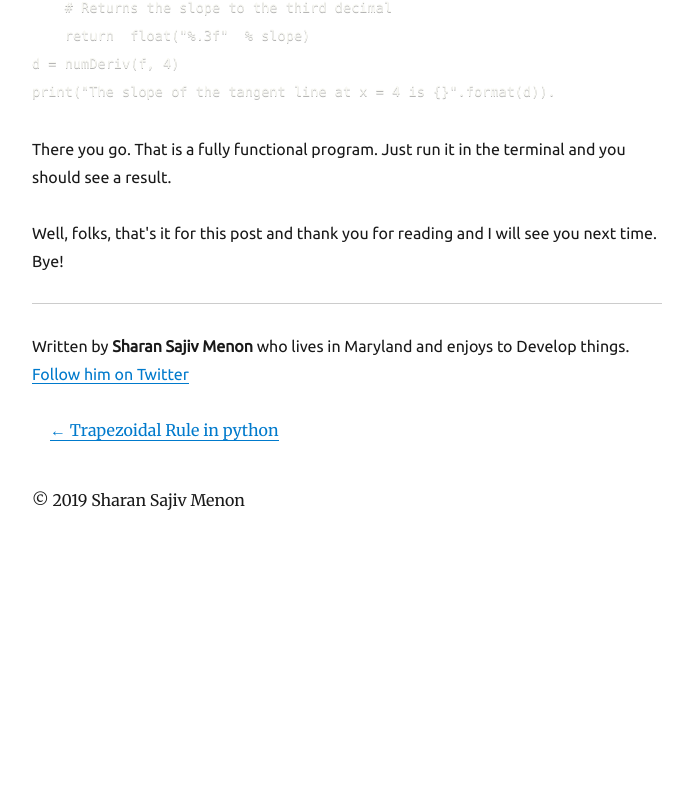
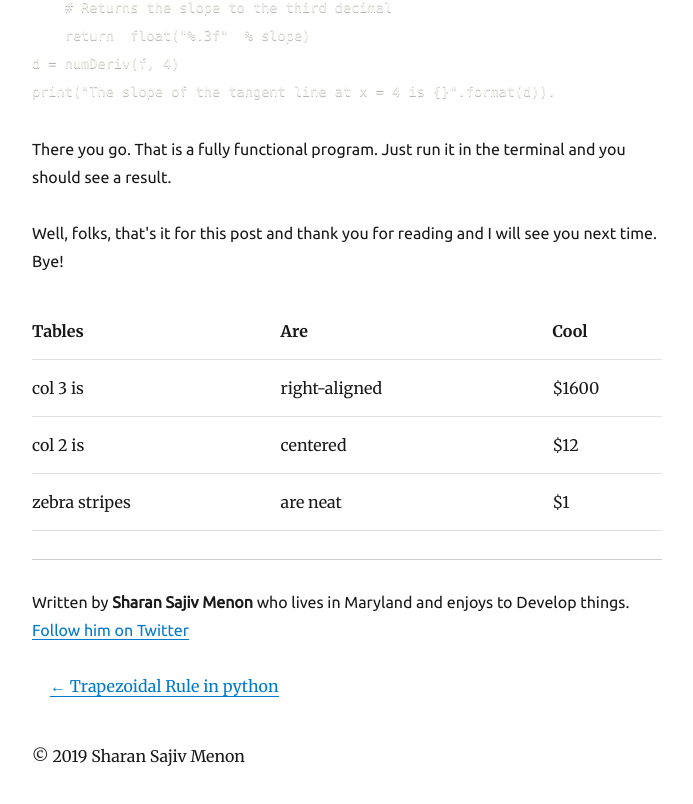
Before and after one commit to SharanSMenon/sharan-blog, a Gatsby site: page /2019-11-21-derivative-rules/ in a window 1280 px wide. Shown: the part 3475-4279 px from the top of the page, without its empty margins (293-986 px from the left). Before the commit the page ends 4031 px from the top, so only its background shows below. Built offline with nearby package versions, Linux system fonts and the light colour scheme; Gatsby itself is replaced by a stand-in of ours; some packages are replaced by stand-ins of ours; code samples lack their colours; a web font is replaced by a local one.

Commit message:
Update Blog “2019-11-21-derivative-rules”

```diff
--- a/content/blog/2019-11-21-derivative-rules.md
+++ b/content/blog/2019-11-21-derivative-rules.md
@@ -112,3 +112,9 @@ print("The slope of the tangent line at x = 4 is {}".format(d)).
 There you go. That is a fully functional program. Just run it in the terminal and you should see a result.
 
 Well, folks, that's it for this post and thank you for reading and I will see you next time. Bye!
+
+| Tables        | Are           | Cool  |
+| ------------- |:-------------:| -----:|
+| col 3 is      | right-aligned | $1600 |
+| col 2 is      | centered      |   $12 |
+| zebra stripes | are neat      |    $1 |
```
